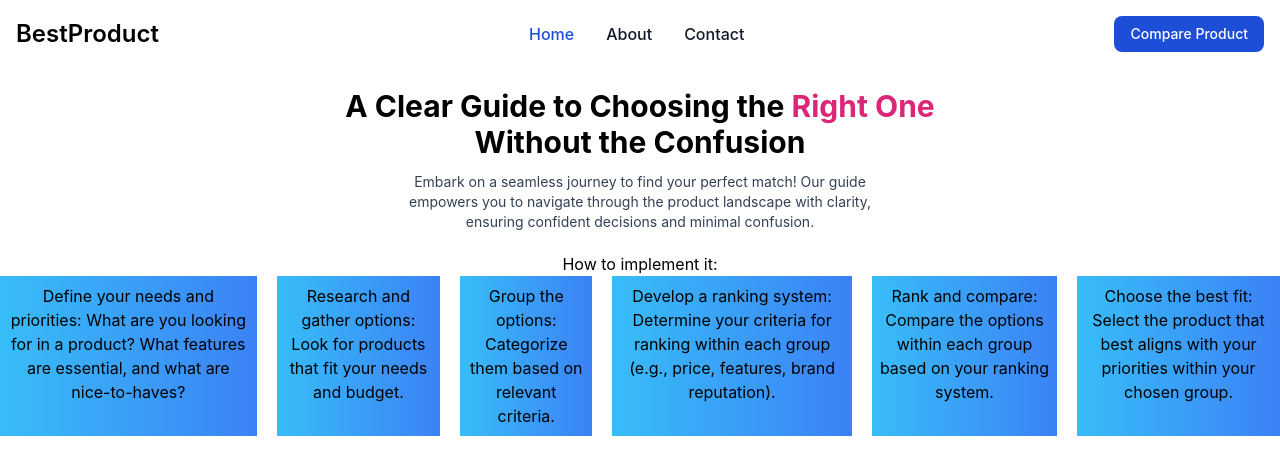
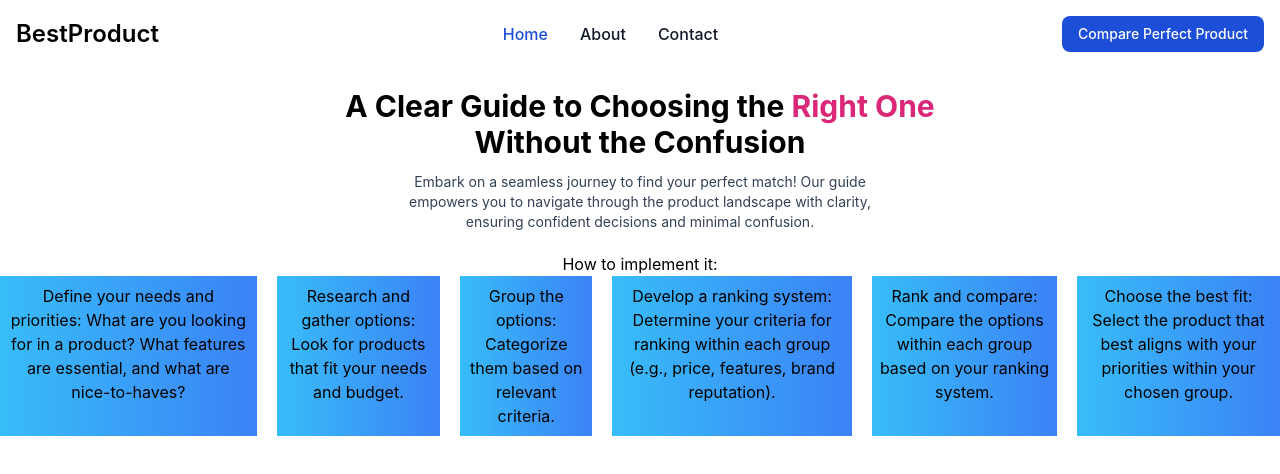
Before and after one commit to deepu2126/BestProduct, a React (Create React App) app in the folder best-product/: page / in a window 1280 px wide. Shown: the top 474 px of the page. Built offline with nearby package versions, Linux system fonts and the light colour scheme.

Commit message:
Update NavBar.js (#5)

```diff
--- a/best-product/src/components/NavBar/NavBar.js
+++ b/best-product/src/components/NavBar/NavBar.js
@@ -19,7 +19,7 @@ export default function NavBar() {
             type="button"
             className="text-white bg-blue-700 hover:bg-blue-800 focus:ring-4 focus:outline-none focus:ring-blue-300 font-medium rounded-lg text-sm px-4 py-2 text-center dark:bg-blue-600 dark:hover:bg-blue-700 dark:focus:ring-blue-800"
           >
-            Compare Product
+            Compare Perfect Product
           </button>
           <button
             data-collapse-toggle="navbar-cta"
```
